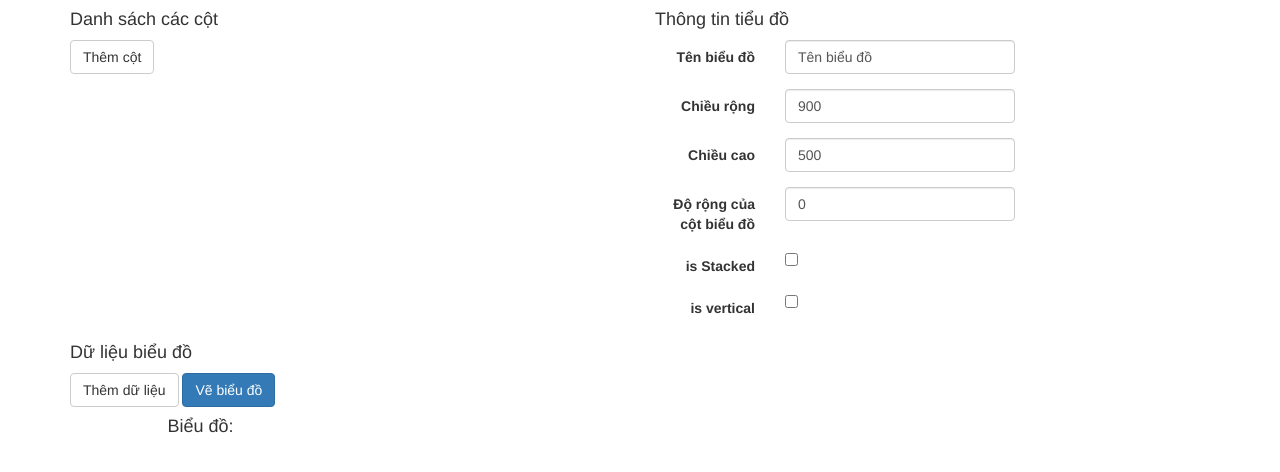
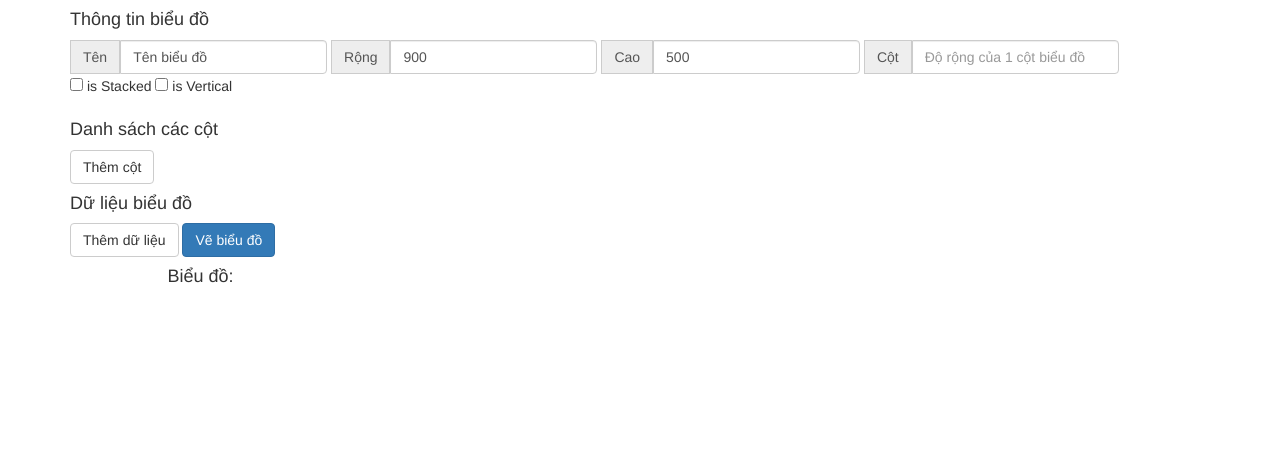
Before and after one commit to nttuyen/nttuyen.github.io, a plain HTML site: page chart/index.html in a window 1280 px wide. Drawn offline with nearby package versions, Linux system fonts and the light colour scheme; a script that the page names is missing.

Commit message:
update style sheet

```diff
--- a/chart/chart.js
+++ b/chart/chart.js
@@ -260,7 +260,7 @@ var Chart = function() {
 				position: 'top',
 				textStyle: {
 					//color: 'blue',
-					fontSize: 16
+					fontSize: 14
 				}
 			},
 			series: {},
--- a/chart/index.html
+++ b/chart/index.html
@@ -37,6 +37,51 @@
 </div>
 <div class="container">
 <div class="row">
+	<div class="col-md-12">
+		<h4>Thông tin biểu đồ</h4>
+		<form class="form-inline" role="form">
+			<div class="form-group">
+				<div class="input-group">
+				  <label class="sr-only" for="chart_title">Tên</label>
+				  <div class="input-group-addon">Tên</div>
+				  <input type="text" class=" form-control" id="chart_title" placeholder="Tên biểu đồ" value="Tên biểu đồ">
+				</div>
+			</div>
+			<div class="form-group">
+				<div class="input-group">
+				  <label class="sr-only" for="chart_width">Rộng</label>
+				  <div class="input-group-addon">Rộng</div>
+				  <input type="text" class="form-control" id="chart_width" placeholder="Độ rộng biểu đồ" value="900">
+				</div>
+			</div>
+			<div class="form-group">
+				<div class="input-group">
+				  <label class="sr-only" for="chart_height">Cao</label>
+				  <div class="input-group-addon">Cao</div>
+				  <input type="text" class="form-control" id="chart_height" placeholder="Chiều cao biểu đồ" value="500">
+				</div>
+			</div>
+			<div class="form-group">
+				<div class="input-group">
+				  <label class="sr-only" for="chart_group_width">Cột</label>
+				  <div class="input-group-addon">Cột</div>
+				  <input type="text" class="form-control" id="chart_group_width" placeholder="Độ rộng của 1 cột biểu đồ" value="">
+				</div>
+			</div>
+			<div class="form-group">
+				<div class="checkbox">
+					<label>
+					  <input id="chart_is_stacked" type="checkbox"> is Stacked
+					</label>
+					<label>
+					  <input id="chart_is_vertical" type="checkbox"> is Vertical
+					</label>
+				</div>
+			</div>
+		</form>
+	</div>
+</div>
+<div class="row">
 	<div class="col-md-4">
 		<h4>Danh sách các cột</h4>
 		<div id="chart_columns"></div>
@@ -45,47 +90,6 @@
 		</div>
 	</div>
 	<div class="col-md-2"></div>
-	<div class="col-md-4">
-		<h4>Thông tin tiểu đồ</h4>
-		<form class="form-horizontal" role="form">
-		  <div class="form-group">
-			<label for="chart_title" class="col-sm-4 control-label">Tên biểu đồ</label>
-			<div class="col-sm-8">
-			  <input id="chart_title" type="text" class="form-control" placeholder="Tên biểu đồ" value="Tên biểu đồ">
-			</div>
-		  </div>
-		  <div class="form-group">
-			<label for="chart_width" class="col-sm-4 control-label">Chiều rộng</label>
-			<div class="col-sm-8">
-			  <input id="chart_width" type="text" class="form-control" placeholder="Chiều rộng" value="900">
-			</div>
-		  </div>
-		  <div class="form-group">
-			<label for="chart_height" class="col-sm-4 control-label">Chiều cao</label>
-			<div class="col-sm-8">
-			  <input id="chart_height" type="text" class="form-control" placeholder="Chiều cao" value="500">
-			</div>
-		  </div>
-		  <div class="form-group">
-			<label for="chart_group_width" class="col-sm-4 control-label">Độ rộng của cột biểu đồ</label>
-			<div class="col-sm-8">
-			  <input id="chart_group_width" type="text" class="form-control" placeholder="Độ rộng cột biểu đồ" value="0">
-			</div>
-		  </div>
-		  <div class="form-group">
-			<label for="chart_is_stacked" class="col-sm-4 control-label">is Stacked</label>
-			<div class="col-sm-8">
-			  <input id="chart_is_stacked" type="checkbox">
-			</div>
-		  </div>
-		  <div class="form-group">
-			<label for="chart_is_vertical" class="col-sm-4 control-label">is vertical</label>
-			<div class="col-sm-8">
-			  <input id="chart_is_vertical" type="checkbox">
-			</div>
-		  </div>
-		</form>
-	</div>
 </div>
 <div class="row">
 	<div class="col-md-10">
```
